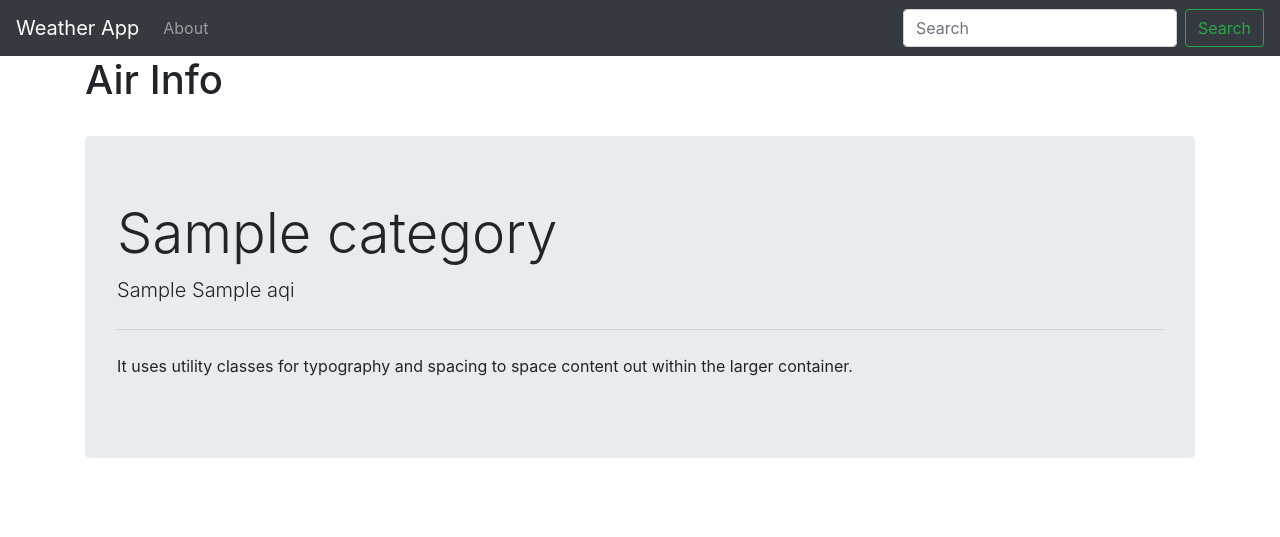
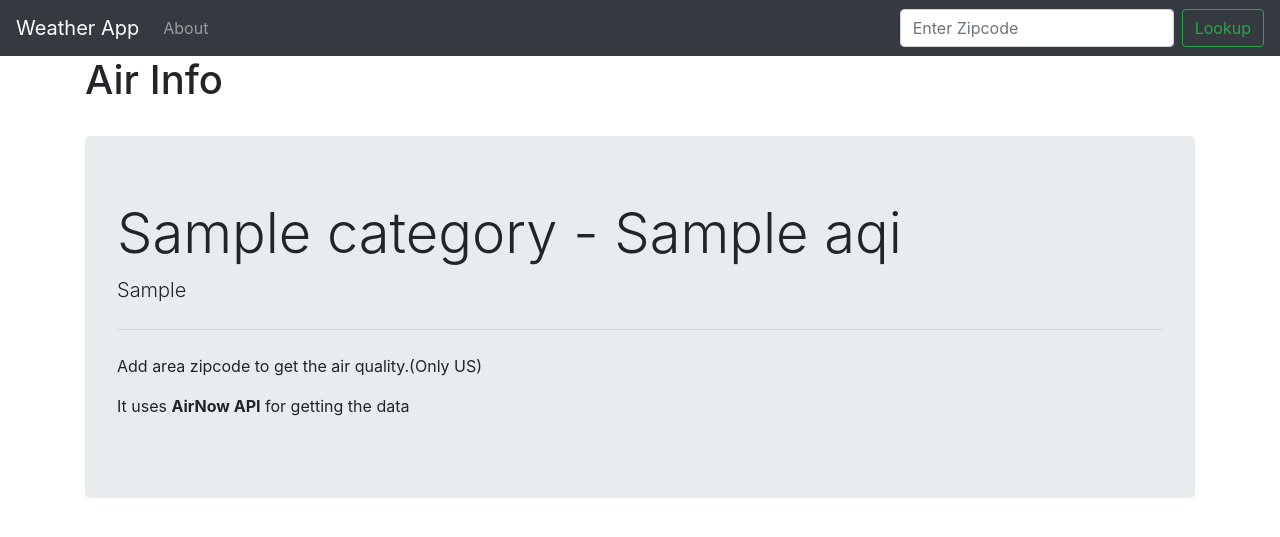
Before and after one commit to Ahmed-skb/django_weatherapp, a Django app: template lookup/templates/index.html in a window 1280 px wide. Shown: the top 537 px of the page. Run offline with Django 3.2, Linux system fonts and the light colour scheme; the template is opened without the code that fills it: most values are stand-ins (such as "Sample title", 1, 10 or a date in 2020); some libraries are stand-ins or nearby versions.

Commit message:
little UI tweke

```diff
--- a/lookup/templates/base.html
+++ b/lookup/templates/base.html
@@ -27,9 +27,10 @@
                         <a class="nav-link" href="{% url 'about' %}">About</a>
                     </li>
                 </ul>
-                <form class="form-inline my-2 my-lg-0 float-left">
-                    <input class="form-control mr-sm-2" type="search" placeholder="Search" aria-label="Search">
-                    <button class="btn btn-outline-success my-2 my-sm-0" type="submit">Search</button>
+                <form class="form-inline my-2 my-lg-0 float-left" action="{% url 'index' %}" method="post">
+                    {% csrf_token %}
+                    <input class="form-control mr-sm-2" type="search" placeholder="Enter Zipcode" aria-label="Search" name="zipcode">
+                    <button class="btn btn-outline-success my-2 my-sm-0" type="submit">Lookup</button>
                 </form>
             </div>
         </nav>
--- a/lookup/templates/index.html
+++ b/lookup/templates/index.html
@@ -8,10 +8,11 @@
         There was a Error
     {% else %}
         <div class="jumbotron">
-            <h1 class="display-4">{{ api.0.Category.Name }}</h1>
-            <p class="lead">{{ api.0.ReportingArea }} {{ api.0.AQI }}</p>
+            <h1 class="display-4">{{ api.0.Category.Name }} - {{ api.0.AQI }}</h1>
+            <p class="lead">{{ api.0.ReportingArea }} </p>
             <hr class="my-4">
-            <p>It uses utility classes for typography and spacing to space content out within the larger container.</p>
+            <p>Add area zipcode to get the air quality.(Only US)</p>
+            <p>It uses <strong>AirNow API</strong> for getting the data</p>
         </div>
     {% endif %}
  {% endif %}
```
Also changed, not shown: lookup/views.py (+24 -8 lines).
